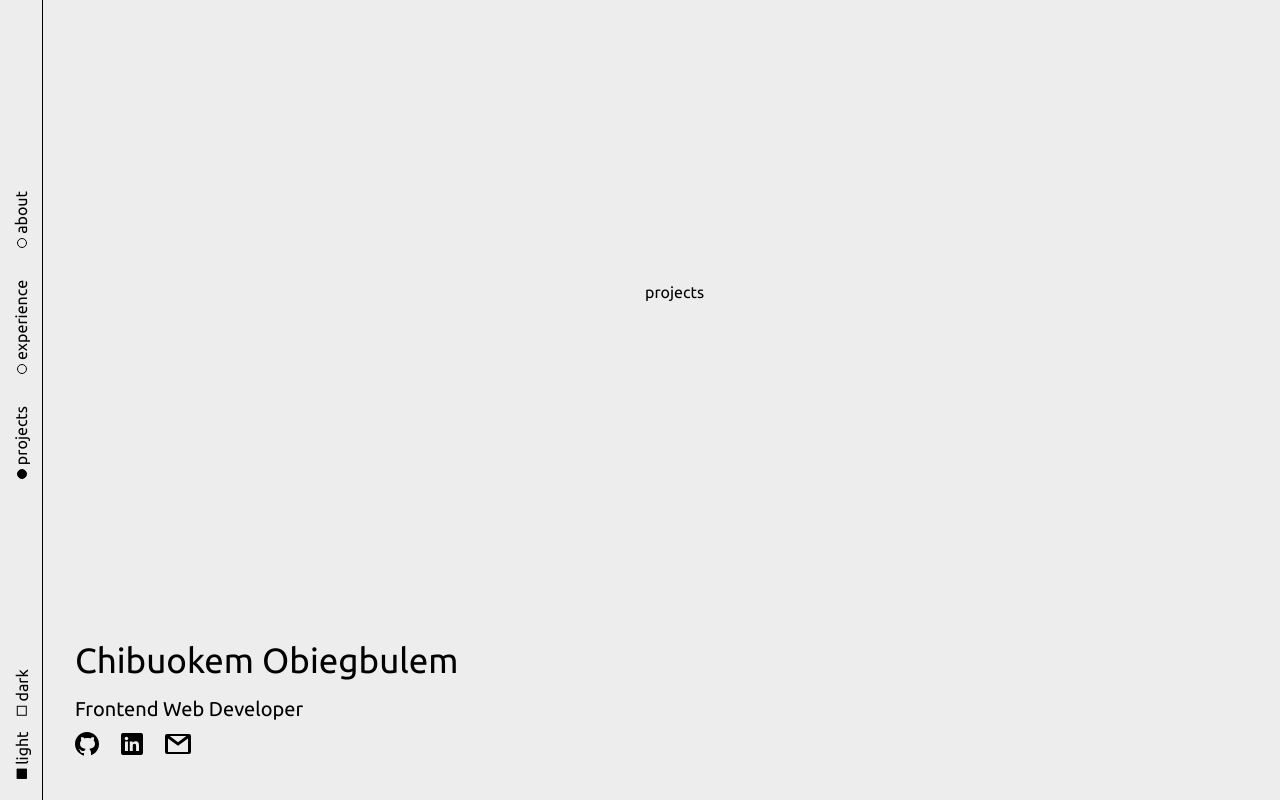
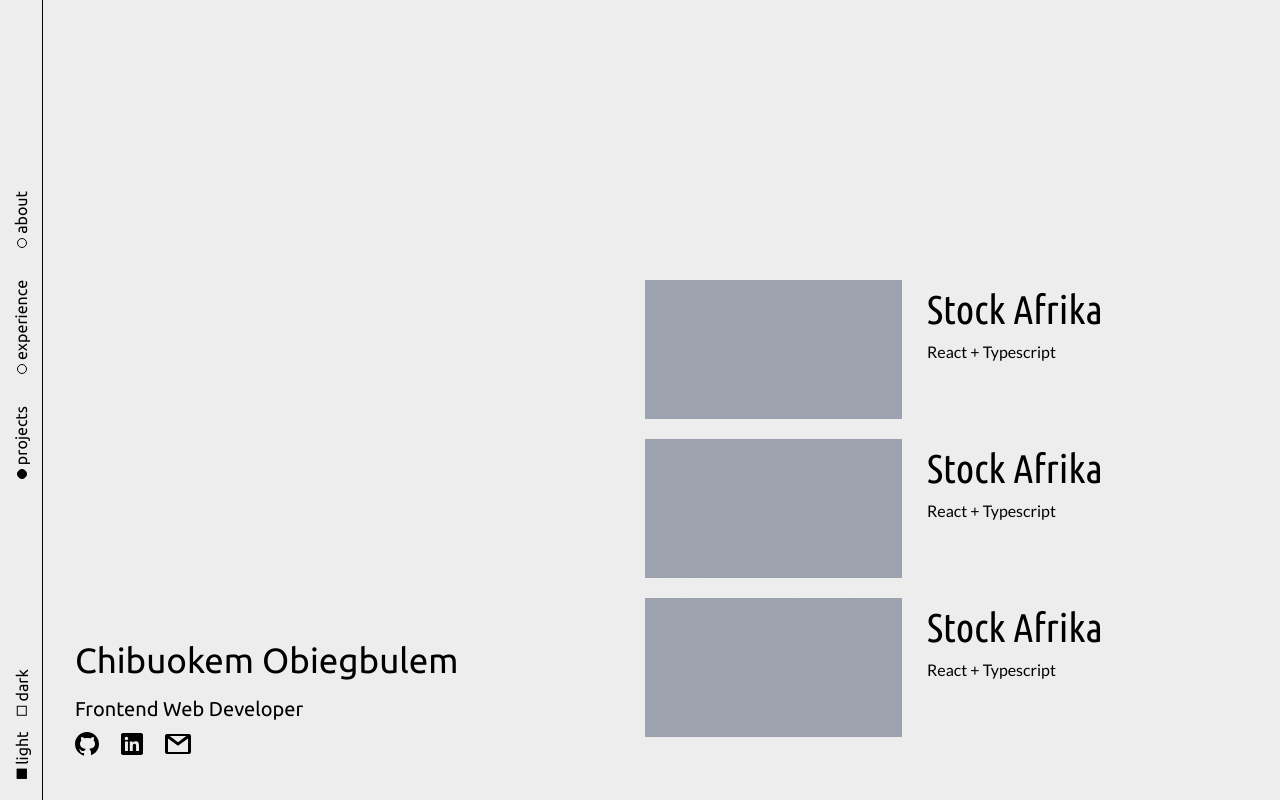
Before and after one commit to Bu-okem/portfolio, a Nuxt app: page /projects in a window 1280 px wide. Built offline with nearby package versions, Linux system fonts and the light colour scheme.

Commit message:
feat: translate project image

```diff
--- /dev/null
+++ b/components/Project.vue
@@ -0,0 +1,51 @@
+<template>
+  <div
+    class="duration-500 h-screen w-screen fixed top-0 left-0"
+    :class="expanded ? 'bg-light dark:bg-dark z-30' : 'bg-transparent -z-10'"
+    @click="expanded = false"></div>
+  <div class="flex gap-x-[25px]">
+    <div
+      ref="elementRef"
+      class="bg-gray-400 h-[198px] lg:h-[139px] w-[334px] lg:w-[257px] duration-500"
+      :class="computedClass"
+      :style="computedVar"
+      @click="
+        expanded = true;
+        calculateDistance;
+      "></div>
+    <div class="hidden lg:block">
+      <h3 class="font-ubuntu-condensed text-[40px]">Stock Afrika</h3>
+      <p class="font-lato">React + Typescript</p>
+    </div>
+  </div>
+</template>
+
+<script setup lang="ts">
+const expanded = ref(false);
+const { elementRef, distanceFromTop, distanceFromLeft, calculateDistance } =
+  useDistanceFromTop();
+const computedClass = computed(() => {
+  return expanded.value
+    ? `custom-absolute z-[35] translate lg:left-[56px] lg:h-[440px] lg:w-[50%]`
+    : 'relative z-0';
+});
+const computedVar = computed(() => {
+  return `--tw-translate-y: ${
+    -distanceFromTop.value + 140
+  }px; --tw-translate-x: ${-distanceFromLeft.value + 200}px);`;
+});
+</script>
+
+<style scoped>
+.translate {
+  transform: translateY(var(--tw-translate-y));
+}
+
+.custom-absolute {
+  animation-name: custom-absolute;
+  animation-duration: 1s;
+  /* animation-delay: 800ms; */
+  /* animation-timing-function: ease-in-out; */
+  position: absolute;
+}
+</style>
--- /dev/null
+++ b/composables/states.ts
@@ -0,0 +1 @@
+export const useIsAbsolute = () => useState<boolean>('isAbsolute', () => false);
--- /dev/null
+++ b/composables/useDistanceFromTop.ts
@@ -0,0 +1,30 @@
+export function useDistanceFromTop() {
+  const distanceFromTop = ref(0);
+  const distanceFromLeft = ref(0);
+  const elementRef = ref(null);
+
+  const calculateDistance = () => {
+    if (elementRef.value) {
+      // @ts-ignore
+      const rect = elementRef.value.getBoundingClientRect();
+      distanceFromTop.value = rect.top;
+      distanceFromLeft.value = rect.left;
+    }
+  };
+
+  onMounted(() => {
+    calculateDistance();
+    window.addEventListener('scroll', calculateDistance);
+  });
+
+  onUnmounted(() => {
+    window.removeEventListener('scroll', calculateDistance);
+  });
+
+  return {
+    elementRef,
+    distanceFromTop,
+    distanceFromLeft,
+    calculateDistance,
+  };
+}
--- a/pages/projects.vue
+++ b/pages/projects.vue
@@ -1,6 +1,8 @@
 <template>
-  <div class="">
-    <p class="">projects</p>
+  <div class="flex flex-col gap-5" :class="useIsAbsolute && absolute">
+    <Project />
+    <Project />
+    <Project />
   </div>
 </template>
 
```
